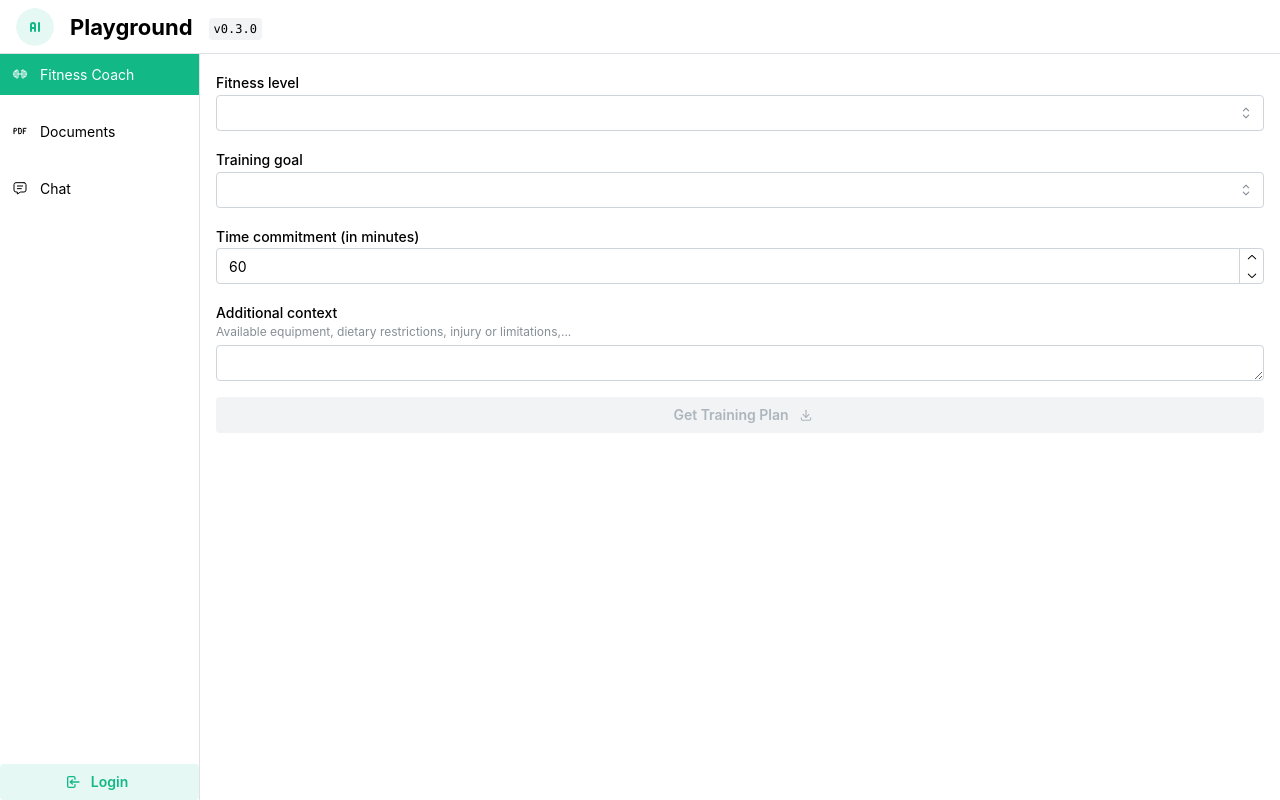
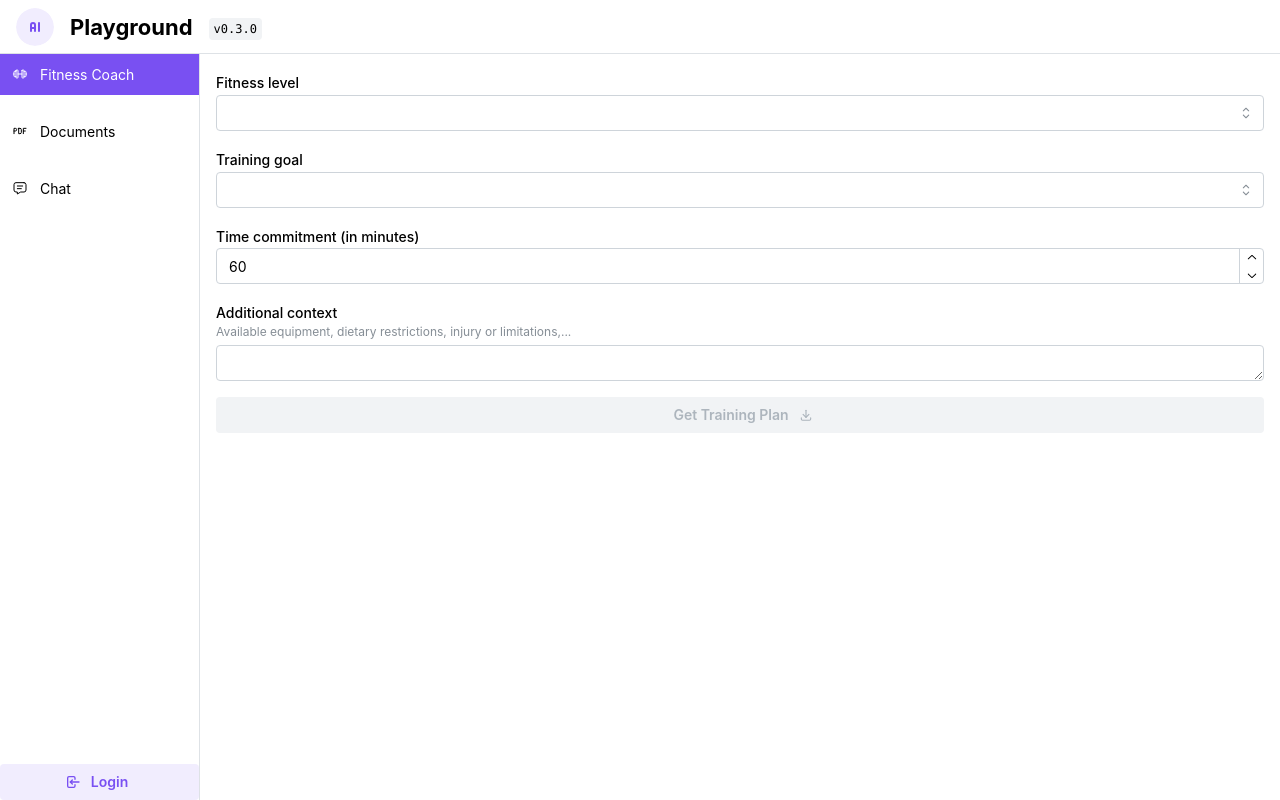
Before and after one commit to lydongcanh/playground-ai, a React (Vite) app: page / in a window 1280 px wide. Built offline with nearby package versions, Linux system fonts and the light colour scheme.

Commit message:
Switch to 'violet' theme.

```diff
--- a/src/components/layout/Header.tsx
+++ b/src/components/layout/Header.tsx
@@ -8,7 +8,7 @@ export default function Header() {
   return (
     <Group justify={isMobile ? "center" : "flex-start"} style={isMobile ? { marginTop: -30, marginLeft: 30 } : {}}>
       {!isMobile && (
-        <Avatar color="teal" style={{ marginLeft: 8 }}>
+        <Avatar color="violet" style={{ marginLeft: 8 }}>
           <IconAi size="1.5rem" />
         </Avatar>
       )}
--- a/src/main.tsx
+++ b/src/main.tsx
@@ -8,7 +8,7 @@ import "react-pdf/dist/esm/Page/AnnotationLayer.css";
 import "react-pdf/dist/esm/Page/TextLayer.css";
 
 const theme = createTheme({
-  primaryColor: "teal",
+  primaryColor: "violet",
 });
 
 ReactDOM.createRoot(document.getElementById("root")!).render(
```
